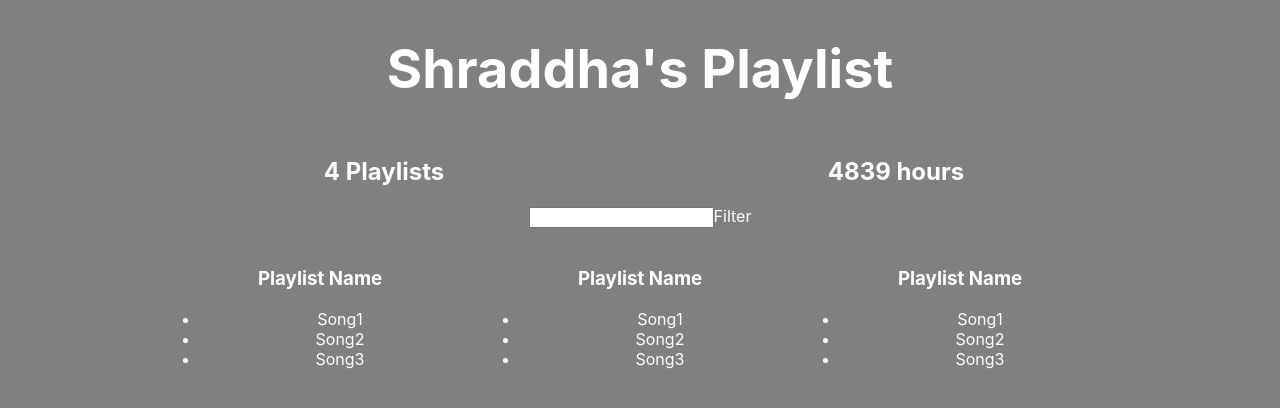
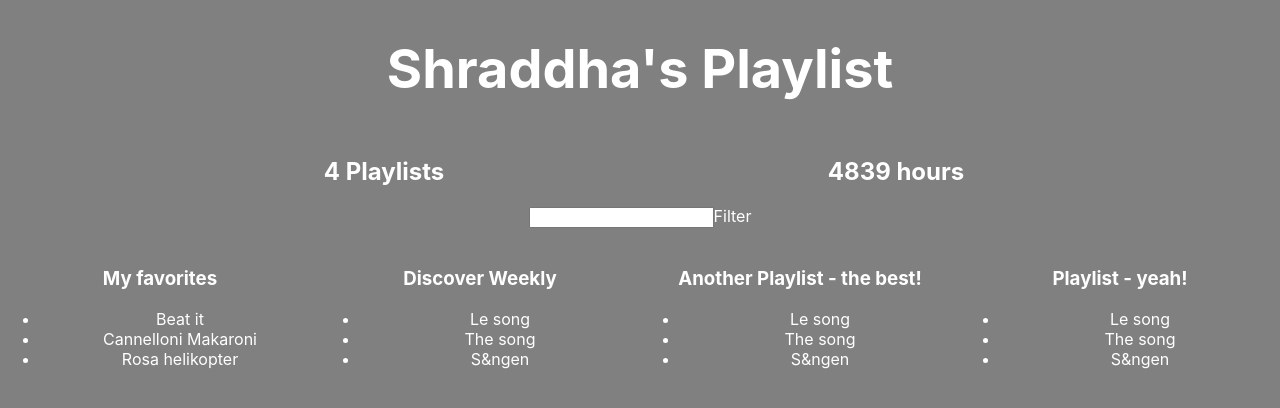
Before and after one commit to shraddhaduseja24/better-playlists, a React (Create React App) app: page / in a window 1280 px wide. Shown: the top 408 px of the page. Built offline with nearby package versions, Linux system fonts and the light colour scheme.

Commit message:
dynamic listing of fakeServer playlists data

```diff
--- a/src/App.js
+++ b/src/App.js
@@ -86,11 +86,16 @@
 
 class Playlist extends Component {
   render() {
+    let playlist = this.props.playlist
     return (
       <div style={{...defaultStyle, width: "25%", display: 'inline-block'}}>
         <img/>
-        <h3>Playlist Name</h3>
-        <ul><li>Song1</li><li>Song2</li><li>Song3</li></ul>
+        <h3>{playlist.name}</h3>
+        <ul>
+          {playlist.songs.map(song =>
+            <li>{song.name}</li>
+          )}
+          </ul>
       </div>
     );
   }
@@ -117,12 +122,11 @@
           </h1>
           <PlaylistCounter playlists= {this.state.serverData.user.playlists}/>
           <HourCounter playlists= {this.state.serverData.user.playlists}/>
-
           <Filter/>
-          <Playlist/>
-          <Playlist/>
-          <Playlist/>
-        </div>: <h1 style= {defaultStyle}>Loading..</h1>
+          {this.state.serverData.user.playlists.map(playlist =>
+            <Playlist playlist={playlist}/>
+          )}
+        </div>: <h1 style= {defaultStyle}>Loading...</h1>
         }
       </div>
 
```
